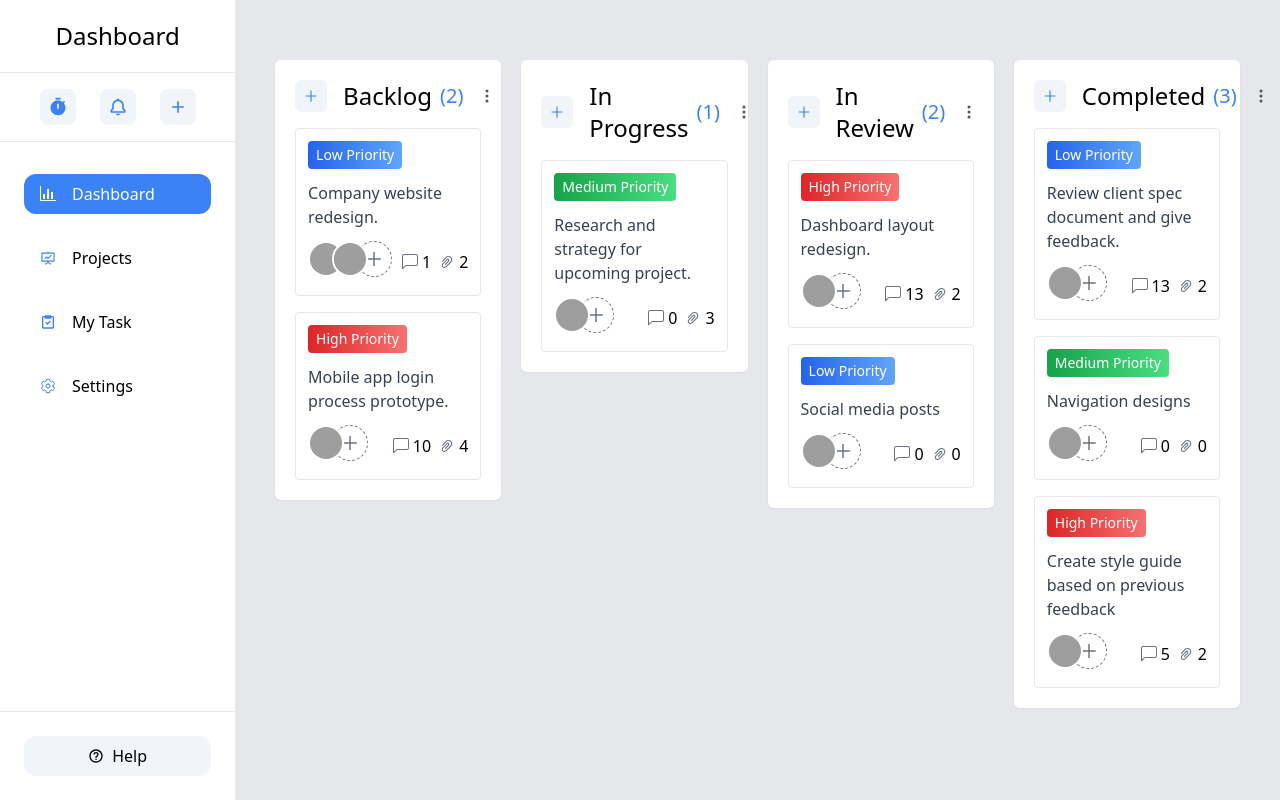
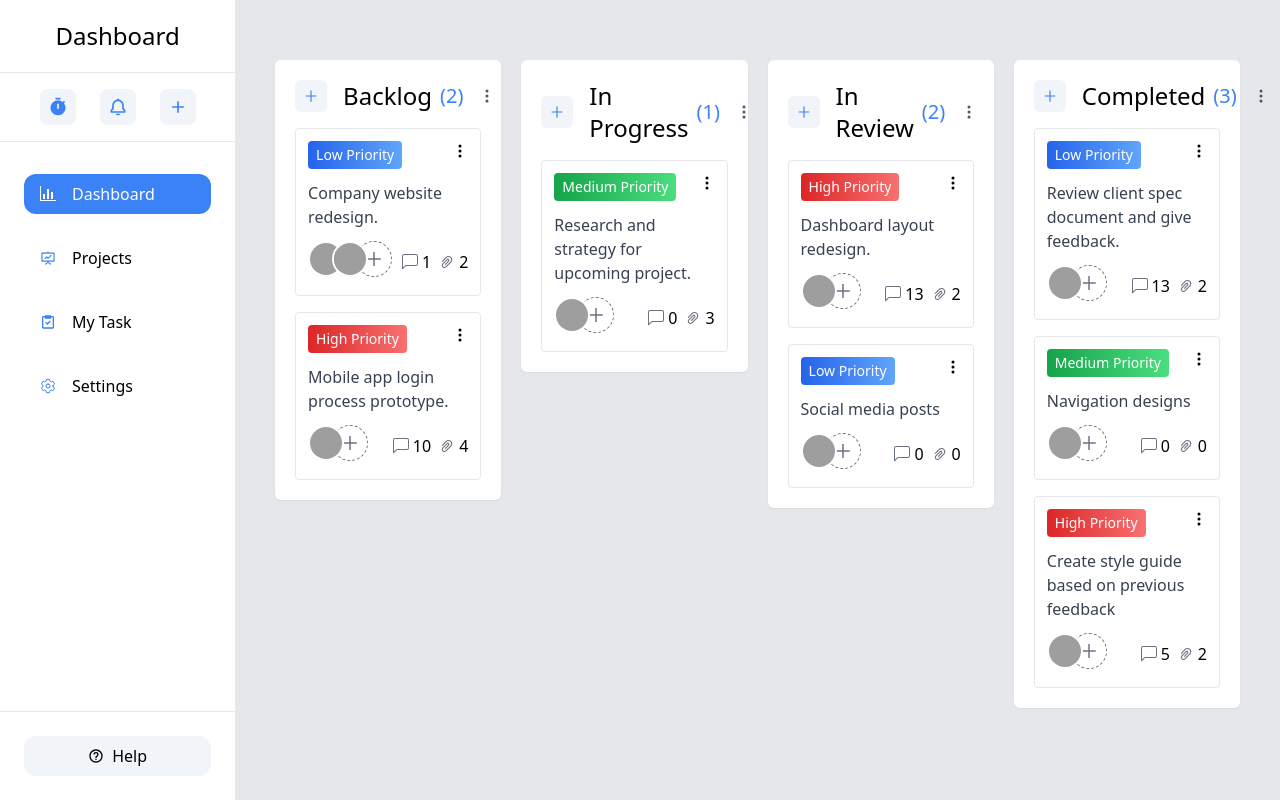
Before and after one commit to martinsione/kanban-app, a Next.js app: page / in a window 1280 px wide. Built offline with nearby package versions, Linux system fonts and the light colour scheme; grey boxes are pictures that could not be loaded.

Commit message:
Add menu popover functionality

```diff
--- a/components/Card.tsx
+++ b/components/Card.tsx
@@ -1,16 +1,48 @@
+import { Popover } from "@headlessui/react";
 import Image from "next/dist/client/image";
 import { Draggable } from "react-beautiful-dnd";
 import { AiOutlinePaperClip, AiOutlinePlus } from "react-icons/ai";
-import { BsChatLeft } from "react-icons/bs";
+import { BsChatLeft, BsThreeDotsVertical } from "react-icons/bs";
+import { FaTrash } from "react-icons/fa";
+import { useStore } from "../context";
 import { Card as CardProps } from "../types";
 
-export default function Card({
-  data,
-  index,
-}: {
+interface Props {
   data: CardProps;
   index: number;
-}) {
+}
+
+function MenuPopover({ id, boardId }: { id: string; boardId: number }) {
+  const { removeCard } = useStore();
+
+  const items = [
+    { name: "Delete", action: () => removeCard(id, boardId), icon: FaTrash },
+    // { name: "Share", action: "", icon: ShareIcon },
+  ];
+
+  return (
+    <Popover className="relative">
+      <Popover.Button className="outline-none">
+        <BsThreeDotsVertical />
+      </Popover.Button>
+
+      <Popover.Panel className="absolute z-50 mt-3 w-36 transform -translate-x-1/2">
+        <div className="relative grid gap-2 w-36 bg-white border border-gray-200 rounded-lg p-2">
+          {items.map((item) => (
+            <button key={item.name} onClick={item.action}>
+              <a className="flex rounded text-gray-600 hover:bg-gray-100 p-2">
+                <item.icon className="w-4 mr-2" />
+                <p>{item.name}</p>
+              </a>
+            </button>
+          ))}
+        </div>
+      </Popover.Panel>
+    </Popover>
+  );
+}
+
+export default function Card({ data, index }: Props) {
   const priority = [
     { text: "Low Priority", className: "from-blue-600 to-blue-400" },
     { text: "Medium Priority", className: "from-green-600 to-green-400" },
@@ -24,14 +56,17 @@ export default function Card({
           ref={provided.innerRef}
           {...provided.draggableProps}
           {...provided.dragHandleProps}
-          className="flex flex-col border rounded gap-3 p-3"
+          className="flex flex-col border rounded select-none gap-3 p-3"
         >
-          <label
-            className={`bg-gradient-to-r px-2 py-1 rounded text-white text-sm w-fit
+          <div className="flex justify-between">
+            <label
+              className={`bg-gradient-to-r px-2 py-1 rounded text-white text-sm w-fit
             ${priority[data.priority].className} `}
-          >
-            {priority[data.priority].text}
-          </label>
+            >
+              {priority[data.priority].text}
+            </label>
+            <MenuPopover id={data.id} boardId={index} />
+          </div>
 
           <p className="text-gray-700">{data.title}</p>
 
```
